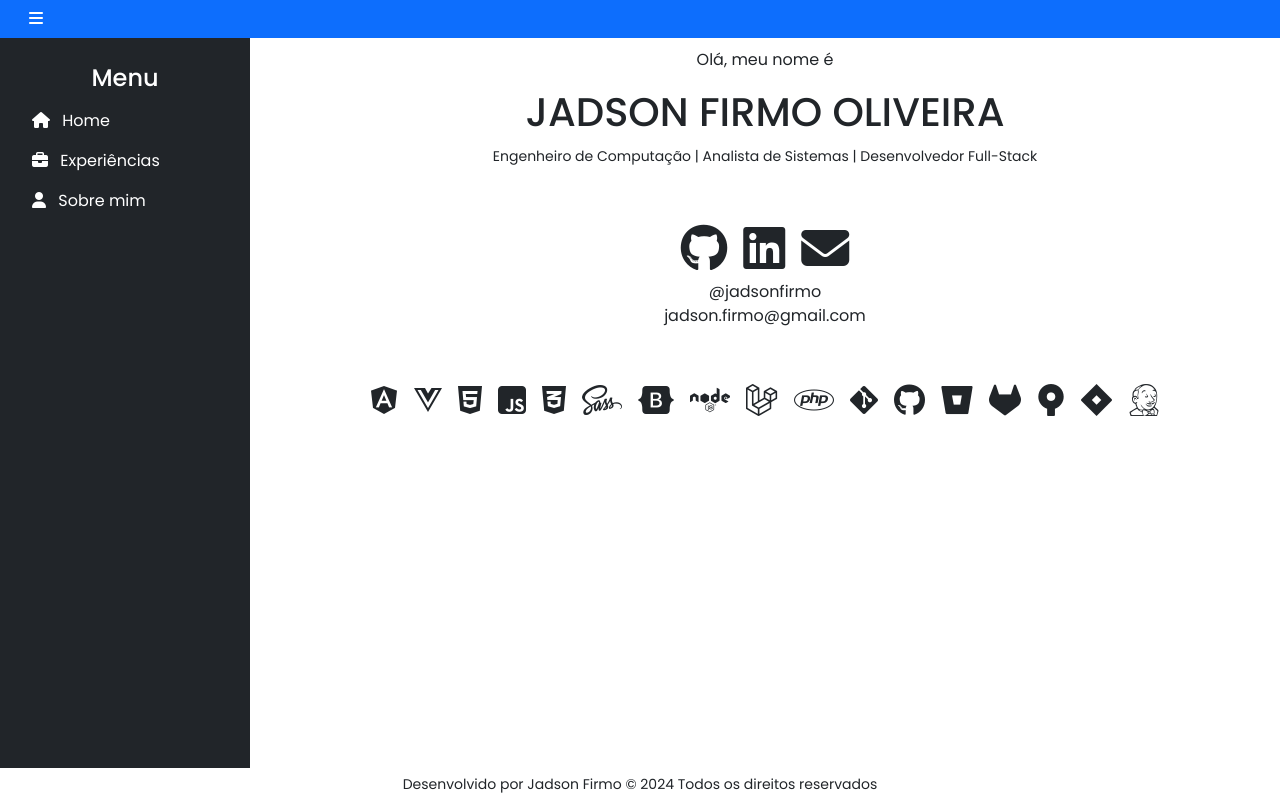
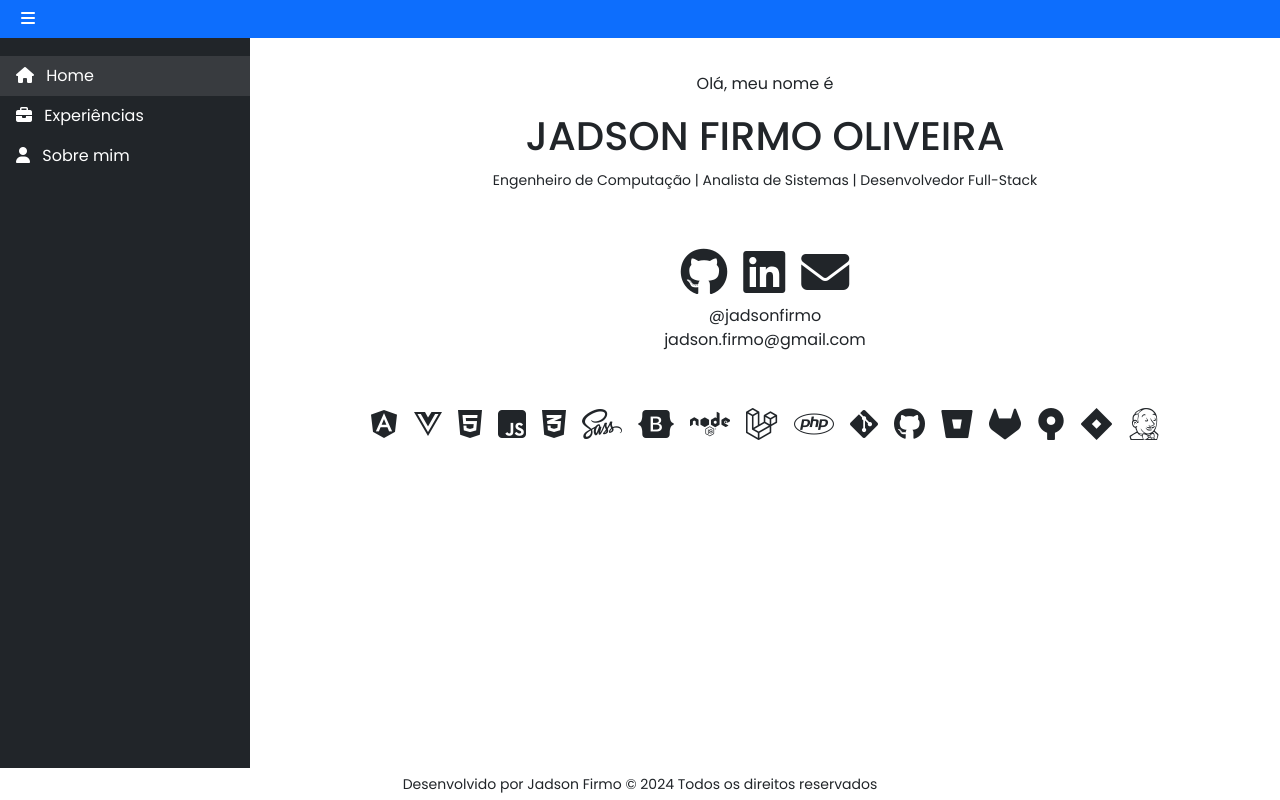
Before and after one commit to jadsonfirmo/portfolio, an Angular app in the folder portfolio-app/: page /#/home in a window 1280 px wide. Built offline with nearby package versions, Linux system fonts and the light colour scheme; a web font is replaced by a local one.

Commit message:
Inclui componente de header e ajusta menu

```diff
--- a/portfolio-app/src/app/app.component.html
+++ b/portfolio-app/src/app/app.component.html
@@ -1,62 +1,13 @@
-<div class="d-flex flex-column">
-  <!-- Header -->
-  <header
-    class="bg-primary text-white position-fixed w-100 top-0"
-    style="z-index: 1030;"
-  >
-    <div class="d-flex justify-content-between align-items-center mx-3">
-      <button
-        id="btn-collapse"
-        class="btn text-white"
-        type="button"
-        (click)="isMenuCollapsed = !isMenuCollapsed"
-        aria-controls="menu-collapse"
-        aria-expanded="false"
-        aria-label="Toggle navigation"
-      >
-        <i class="fa fa-bars"></i>
-      </button>
-    </div>
-  </header>
-</div>
+<app-header-layout (toggleMenu)="toggleSidebar()"></app-header-layout>
 
-<div class="d-flex pt-3">
-  <!-- Menu Lateral -->
-  <nav
-    class="bg-dark text-white p-3 position-fixed vh-100 collapse pt-5"
-    style="min-width: 250px !important; z-index: 1020"
-    [ngClass]="{ show: !isMenuCollapsed }"
-  >
-    <h4 class="text-center">Menu</h4>
-    <ul class="nav flex-column">
-      @for(item of menu; track $index){
-      <li class="nav-item">
-        <a
-          class="nav-link text-white"
-          [routerLink]="item.route"
-          routerLinkActive="active-link"
-        >
-          <em class="fa me-2" [class]="item.icon"></em> {{ item.name }}
-        </a>
-      </li>
-      }
-    </ul>
-  </nav>
+<div class="">
+  <app-menu-layout [collapsed]="isCollapsed"></app-menu-layout>
 
-  <!-- Conteúdo principal -->
-  <div
-    class="flex-grow-1 pt-2"
-    [ngStyle]="{
-      'margin-left': isMenuCollapsed ? '0' : '250px',
-    }"
-  >
   <app-content-layout>
-      <main class="main">
+    <main class="main pt-5" [class.content-main]="!isCollapsed">
       <router-outlet></router-outlet>
     </main>
   </app-content-layout>
 </div>
-</div>
 
-<!-- Rodapé -->
 <app-footer-layout></app-footer-layout>
--- a/portfolio-app/src/app/app.component.ts
+++ b/portfolio-app/src/app/app.component.ts
@@ -4,6 +4,7 @@ import { RouterModule, RouterOutlet } from '@angular/router';
 import { ContentLayoutComponent } from 'app/layouts/content-layout/content-layout.component';
 import { FooterLayoutComponent } from 'app/layouts/footer-layout/footer-layout.component';
 import { MenuLayoutComponent } from 'app/layouts/menu-layout/menu-layout.component';
+import { HeaderLayoutComponent } from 'app/layouts/header-layout/header-layout.component';
 
 @Component({
   selector: 'app-root',
@@ -11,6 +12,7 @@ import { MenuLayoutComponent } from 'app/layouts/menu-layout/menu-layout.compone
   imports: [
     CommonModule,
     RouterOutlet,
+    HeaderLayoutComponent,
     ContentLayoutComponent,
     FooterLayoutComponent,
     MenuLayoutComponent,
@@ -20,22 +22,9 @@ import { MenuLayoutComponent } from 'app/layouts/menu-layout/menu-layout.compone
   styleUrl: './app.component.scss',
 })
 export class AppComponent {
-  isMenuCollapsed = false;
-  menu = [
-    {
-      name: 'Home',
-      icon: 'fa-home',
-      route: '/home',
-    },
-    {
-      name: 'Experiências',
-      icon: 'fa-briefcase',
-      route: '/experiences',
-    },
-    {
-      name: 'Sobre mim',
-      icon: 'fa-user',
-      route: '/about-me',
-    },
-  ];
+  isCollapsed = false;
+
+  toggleSidebar() {
+    this.isCollapsed = !this.isCollapsed;
+  }
 }
--- a/portfolio-app/src/app/layouts/content-layout/content-layout.component.html
+++ b/portfolio-app/src/app/layouts/content-layout/content-layout.component.html
@@ -1,3 +1,3 @@
-<div class="container-fluid p-4">
+<section class="container-fluid p-4">
   <ng-content></ng-content>
-</div>
+</section>
--- a/portfolio-app/src/app/layouts/content-layout/content-layout.component.ts
+++ b/portfolio-app/src/app/layouts/content-layout/content-layout.component.ts
@@ -1,9 +1,10 @@
+import { CommonModule } from '@angular/common';
 import { Component } from '@angular/core';
 
 @Component({
   selector: 'app-content-layout',
   standalone: true,
-  imports: [],
+  imports: [CommonModule],
   templateUrl: './content-layout.component.html',
   styles: [],
 })
--- a/portfolio-app/src/app/layouts/footer-layout/footer-layout.component.html
+++ b/portfolio-app/src/app/layouts/footer-layout/footer-layout.component.html
@@ -1,4 +1,4 @@
-<footer class="bg-white text-dark text-center py-1 fixed-bottom">
+<footer class="bg-white text-dark text-center py-1 px-3 fixed-bottom">
   <small>
     Desenvolvido por Jadson Firmo © 2024 Todos os direitos reservados
   </small>
--- /dev/null
+++ b/portfolio-app/src/app/layouts/header-layout/header-layout.component.html
@@ -0,0 +1,10 @@
+<header class="bg-primary text-white px-2 py-0 fixed-top">
+  <button
+    id="btn-show-menu"
+    class="btn text-white"
+    (click)="toggleMenu.emit()"
+    aria-label="Exibir menu"
+  >
+    <em class="fa fa-bars"></em>
+  </button>
+</header>
--- /dev/null
+++ b/portfolio-app/src/app/layouts/header-layout/header-layout.component.ts
@@ -0,0 +1,12 @@
+import { Component, EventEmitter, Output } from '@angular/core';
+
+@Component({
+  selector: 'app-header-layout',
+  standalone: true,
+  imports: [],
+  templateUrl: './header-layout.component.html',
+  styles: [],
+})
+export class HeaderLayoutComponent {
+  @Output() toggleMenu = new EventEmitter<void>();
+}
--- a/portfolio-app/src/app/layouts/menu-layout/menu-layout.component.html
+++ b/portfolio-app/src/app/layouts/menu-layout/menu-layout.component.html
@@ -1,23 +1,7 @@
-<!-- Botão para mostrar o menu em telas menores -->
-<button
-  id="btn-collapse"
-  class="btn btn-dark d-md-none m-3"
-  type="button"
-  (click)="isMenuCollapsed = !isMenuCollapsed"
-  aria-controls="menu-collapse"
-  aria-expanded="false"
-  aria-label="Toggle navigation"
+<nav
+  [class.collapsed]="collapsed"
+  class="sidebar vh-100 bg-dark text-white position-fixed pt-5 mt-2"
 >
-  <i class="fa fa-bars"></i> Menu
-</button>
-
-<!-- Menu lateral -->
-<nav
-  class="bg-dark text-white p-3 position-fixed vh-100 collapse"
-  style="min-width: 250px !important"
-  [ngClass]="{ show: !isMenuCollapsed }"
->
-  <h4 class="text-center">Menu</h4>
   <ul class="nav flex-column">
     @for(item of menu; track $index){
     <li class="nav-item">
--- a/portfolio-app/src/app/layouts/menu-layout/menu-layout.component.scss
+++ b/portfolio-app/src/app/layouts/menu-layout/menu-layout.component.scss
@@ -2,3 +2,23 @@
   color: #f8f9fa;
   background-color: #ffffff1a;
 }
+
+.sidebar {
+  width: 250px;
+}
+
+.collapsed {
+  width: 0;
+  overflow: hidden;
+}
+
+@media (max-width: 768px) {
+  .sidebar {
+    width: 0;
+    overflow: hidden;
+  }
+
+  .collapsed {
+    width: 250px;
+  }
+}
--- a/portfolio-app/src/app/layouts/menu-layout/menu-layout.component.ts
+++ b/portfolio-app/src/app/layouts/menu-layout/menu-layout.component.ts
@@ -1,5 +1,5 @@
 import { CommonModule } from '@angular/common';
-import { Component } from '@angular/core';
+import { Component, Input } from '@angular/core';
 import { RouterModule } from '@angular/router';
 
 @Component({
@@ -10,7 +10,7 @@ import { RouterModule } from '@angular/router';
   styleUrl: './menu-layout.component.scss',
 })
 export class MenuLayoutComponent {
-  isMenuCollapsed = false;
+  @Input() collapsed = false;
   menu = [
     {
       name: 'Home',
--- a/portfolio-app/src/app/pages/experiences/experiences.component.html
+++ b/portfolio-app/src/app/pages/experiences/experiences.component.html
@@ -1,8 +1,8 @@
-<div class="content">
-  <section class="text-center">
+<section class="content ">
+  <article class="text-center">
     <h1>Minhas Experiências</h1>
-  </section>
-  <article class="m-5">
+  </article>
+  <article class="m-3">
     <ul class="nav flex-column">
       @for(item of experiences; track $index){
       <li class="nav-item mb-4">
@@ -28,4 +28,4 @@
       }
     </ul>
   </article>
-</div>
+</section>
--- a/portfolio-app/src/styles.scss
+++ b/portfolio-app/src/styles.scss
@@ -5,3 +5,13 @@ body {
   overflow-x: hidden;
   font-family: "Poppins", sans-serif !important;
 }
+
+.content-main {
+  margin-left: 250px;
+}
+
+@media (max-width: 768px) {
+  .content-main {
+    margin-left: 0px;
+  }
+}
```
Lines whose indentation alone changed are shown as unchanged.
